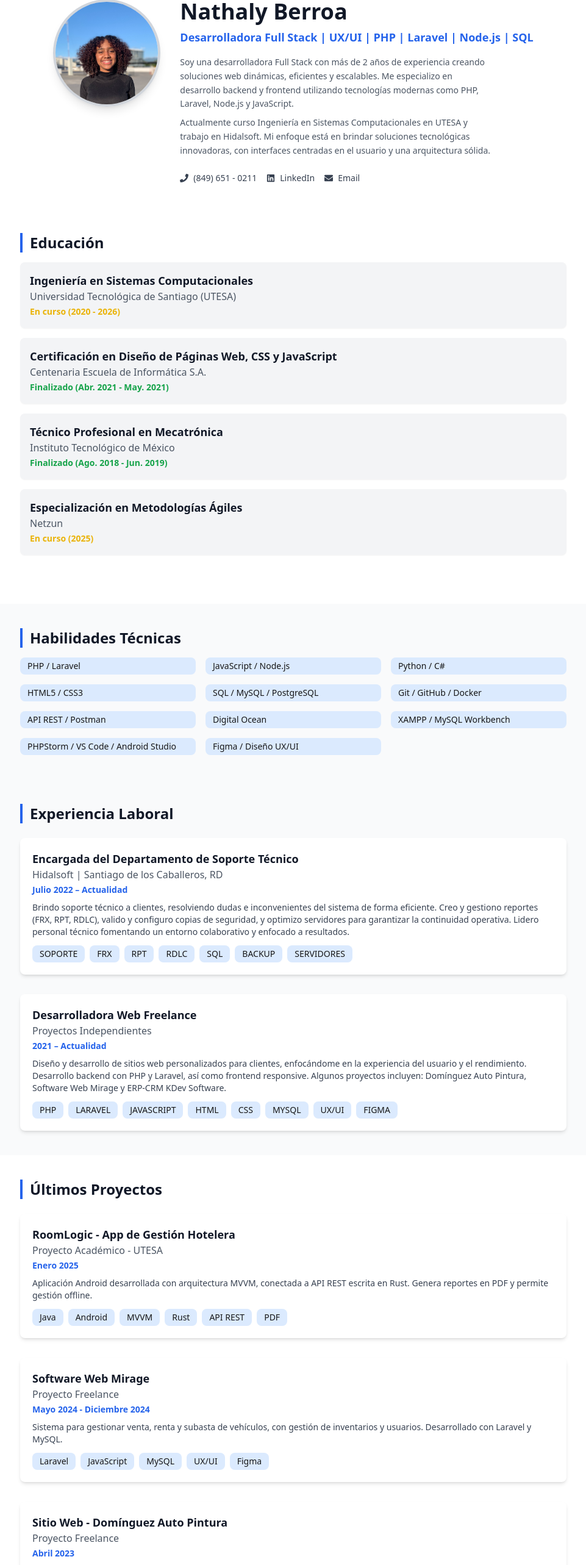
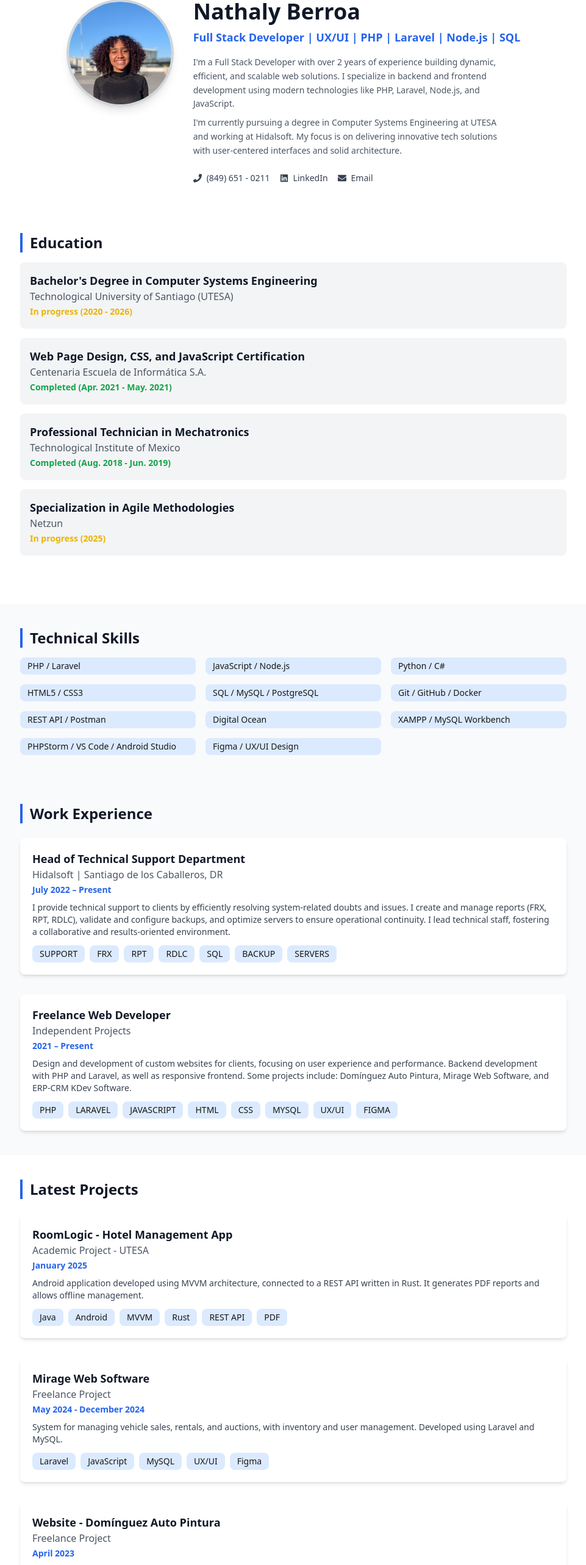
Before and after one commit to nmbf02/cv-nathalyberroa, a Next.js app: page / in a window 1280 px wide. Shown: the part 41-2607 px from the top of the page at 61% size, without its empty margins (159-1120 px from the left). Built offline with nearby package versions, Linux system fonts and the light colour scheme.

Commit message:
change languajes

```diff
--- a/app/components/Education.jsx
+++ b/app/components/Education.jsx
@@ -7,7 +7,7 @@ const Education = () => {
         <section className="py-10 px-6 md:px-20 bg-white dark:bg-black">
             <div className="max-w-4xl mx-auto">
 
-                {/* Educación */}
+                {/* Education */}
                 <motion.div
                     className="mb-10"
                     initial={{ opacity: 0, y: -20 }}
@@ -15,48 +15,48 @@ const Education = () => {
                     transition={{ duration: 0.5 }}
                 >
                     <h2 className="text-2xl font-bold text-gray-900 dark:text-white border-l-4 border-blue-600 pl-3">
-                        Educación
+                        Education
                     </h2>
 
                     <div className="mt-4 space-y-4">
                         <div className="bg-gray-100 dark:bg-gray-900 p-4 rounded-lg shadow-sm">
                             <h3 className="text-lg font-semibold text-gray-900 dark:text-gray-200">
-                                Ingeniería en Sistemas Computacionales
+                                Bachelor's Degree in Computer Systems Engineering
                             </h3>
                             <p className="text-gray-600 dark:text-gray-400">
-                                Universidad Tecnológica de Santiago (UTESA)
+                                Technological University of Santiago (UTESA)
                             </p>
-                            <span className="text-yellow-500 font-bold text-sm">En curso (2020 - 2026)</span>
+                            <span className="text-yellow-500 font-bold text-sm">In progress (2020 - 2026)</span>
                         </div>
 
                         <div className="bg-gray-100 dark:bg-gray-900 p-4 rounded-lg shadow-sm">
                             <h3 className="text-lg font-semibold text-gray-900 dark:text-gray-200">
-                                Certificación en Diseño de Páginas Web, CSS y JavaScript
+                                Web Page Design, CSS, and JavaScript Certification
                             </h3>
                             <p className="text-gray-600 dark:text-gray-400">
                                 Centenaria Escuela de Informática S.A.
                             </p>
-                            <span className="text-green-600 font-bold text-sm">Finalizado (Abr. 2021 - May. 2021)</span>
+                            <span className="text-green-600 font-bold text-sm">Completed (Apr. 2021 - May. 2021)</span>
                         </div>
 
                         <div className="bg-gray-100 dark:bg-gray-900 p-4 rounded-lg shadow-sm">
                             <h3 className="text-lg font-semibold text-gray-900 dark:text-gray-200">
-                                Técnico Profesional en Mecatrónica
+                                Professional Technician in Mechatronics
                             </h3>
                             <p className="text-gray-600 dark:text-gray-400">
-                                Instituto Tecnológico de México
+                                Technological Institute of Mexico
                             </p>
-                            <span className="text-green-600 font-bold text-sm">Finalizado (Ago. 2018 - Jun. 2019)</span>
+                            <span className="text-green-600 font-bold text-sm">Completed (Aug. 2018 - Jun. 2019)</span>
                         </div>
 
                         <div className="bg-gray-100 dark:bg-gray-900 p-4 rounded-lg shadow-sm">
                             <h3 className="text-lg font-semibold text-gray-900 dark:text-gray-200">
-                                Especialización en Metodologías Ágiles
+                                Specialization in Agile Methodologies
                             </h3>
                             <p className="text-gray-600 dark:text-gray-400">
                                 Netzun
                             </p>
-                            <span className="text-yellow-500 font-bold text-sm">En curso (2025)</span>
+                            <span className="text-yellow-500 font-bold text-sm">In progress (2025)</span>
                         </div>
                     </div>
                 </motion.div>
--- a/app/components/Experience.jsx
+++ b/app/components/Experience.jsx
@@ -4,19 +4,19 @@ import { motion } from "framer-motion";
 
 const experiences = [
     {
-        title: "Encargada del Departamento de Soporte Técnico",
-        company: "Hidalsoft | Santiago de los Caballeros, RD",
-        duration: "Julio 2022 – Actualidad",
+        title: "Head of Technical Support Department",
+        company: "Hidalsoft | Santiago de los Caballeros, DR",
+        duration: "July 2022 – Present",
         description:
-            "Brindo soporte técnico a clientes, resolviendo dudas e inconvenientes del sistema de forma eficiente. Creo y gestiono reportes (FRX, RPT, RDLC), valido y configuro copias de seguridad, y optimizo servidores para garantizar la continuidad operativa. Lidero personal técnico fomentando un entorno colaborativo y enfocado a resultados.",
-        technologies: ["SOPORTE", "FRX", "RPT", "RDLC", "SQL", "BACKUP", "SERVIDORES"],
+            "I provide technical support to clients by efficiently resolving system-related doubts and issues. I create and manage reports (FRX, RPT, RDLC), validate and configure backups, and optimize servers to ensure operational continuity. I lead technical staff, fostering a collaborative and results-oriented environment.",
+        technologies: ["SUPPORT", "FRX", "RPT", "RDLC", "SQL", "BACKUP", "SERVERS"],
     },
     {
-        title: "Desarrolladora Web Freelance",
-        company: "Proyectos Independientes",
-        duration: "2021 – Actualidad",
+        title: "Freelance Web Developer",
+        company: "Independent Projects",
+        duration: "2021 – Present",
         description:
-            "Diseño y desarrollo de sitios web personalizados para clientes, enfocándome en la experiencia del usuario y el rendimiento. Desarrollo backend con PHP y Laravel, así como frontend responsive. Algunos proyectos incluyen: Domínguez Auto Pintura, Software Web Mirage y ERP-CRM KDev Software.",
+            "Design and development of custom websites for clients, focusing on user experience and performance. Backend development with PHP and Laravel, as well as responsive frontend. Some projects include: Domínguez Auto Pintura, Mirage Web Software, and ERP-CRM KDev Software.",
         technologies: ["PHP", "LARAVEL", "JAVASCRIPT", "HTML", "CSS", "MYSQL", "UX/UI", "FIGMA"],
     },
 ];
@@ -26,17 +26,17 @@ const Experience = () => {
         <section className="py-10 px-6 md:px-20 bg-gray-50 dark:bg-black">
             <div className="max-w-4xl mx-auto">
 
-                {/* Título */}
+                {/* Title */}
                 <motion.h2
                     className="text-2xl font-bold text-gray-900 dark:text-white border-l-4 border-blue-600 pl-3 mb-6"
                     initial={{ opacity: 0, y: -20 }}
                     animate={{ opacity: 1, y: 0 }}
                     transition={{ duration: 0.5 }}
                 >
-                    Experiencia Laboral
+                    Work Experience
                 </motion.h2>
 
-                {/* Experiencias */}
+                {/* Experience List */}
                 <div className="space-y-8">
                     {experiences.map((exp, index) => (
                         <motion.div
@@ -51,7 +51,7 @@ const Experience = () => {
                             <span className="text-blue-600 font-bold text-sm">{exp.duration}</span>
                             <p className="text-gray-700 dark:text-gray-300 text-sm mt-2">{exp.description}</p>
 
-                            {/* Etiquetas de Tecnologías */}
+                            {/* Technology Tags */}
                             <div className="flex flex-wrap gap-2 mt-3">
                                 {exp.technologies.map((tech, i) => (
                                     <span key={i} className="bg-blue-100 dark:bg-blue-900 dark:text-white px-3 py-1 text-sm rounded-lg">
--- a/app/components/Hero.jsx
+++ b/app/components/Hero.jsx
@@ -7,7 +7,7 @@ import { FaLinkedin, FaEnvelope, FaPhone } from "react-icons/fa";
 const Hero = () => {
     return (
         <section className="flex flex-col md:flex-row items-center md:items-start justify-center text-left py-10 px-6 md:px-20 bg-white dark:bg-black">
-            {/* Foto */}
+            {/* Photo */}
             <motion.div
                 initial={{ opacity: 0, scale: 0.8 }}
                 animate={{ opacity: 1, scale: 1 }}
@@ -23,29 +23,29 @@ const Hero = () => {
                 />
             </motion.div>
 
-            {/* Información */}
+            {/* Info */}
             <motion.div
                 className="md:ml-8 mt-6 md:mt-0 text-center md:text-left"
                 initial={{ opacity: 0, x: -50 }}
                 animate={{ opacity: 1, x: 0 }}
                 transition={{ delay: 0.3 }}
             >
-                {/* Nombre y título */}
+                {/* Name and title */}
                 <h1 className="text-4xl font-bold text-gray-900 dark:text-white">Nathaly Berroa</h1>
                 <p className="text-lg text-blue-600 font-semibold mt-2">
-                    Desarrolladora Full Stack | UX/UI | PHP | Laravel | Node.js | SQL
+                    Full Stack Developer | UX/UI | PHP | Laravel | Node.js | SQL
                 </p>
 
-                {/* Descripción */}
+                {/* Description */}
                 <p className="text-gray-600 dark:text-gray-400 text-sm mt-4 leading-relaxed max-w-lg">
-                    Soy una desarrolladora Full Stack con más de 2 años de experiencia creando soluciones web dinámicas, eficientes y escalables. Me especializo en desarrollo backend y frontend utilizando tecnologías modernas como PHP, Laravel, Node.js y JavaScript.
+                    I'm a Full Stack Developer with over 2 years of experience building dynamic, efficient, and scalable web solutions. I specialize in backend and frontend development using modern technologies like PHP, Laravel, Node.js, and JavaScript.
                 </p>
 
                 <p className="text-gray-600 dark:text-gray-400 text-sm mt-2 leading-relaxed max-w-lg">
-                    Actualmente curso Ingeniería en Sistemas Computacionales en UTESA y trabajo en Hidalsoft. Mi enfoque está en brindar soluciones tecnológicas innovadoras, con interfaces centradas en el usuario y una arquitectura sólida.
+                    I'm currently pursuing a degree in Computer Systems Engineering at UTESA and working at Hidalsoft. My focus is on delivering innovative tech solutions with user-centered interfaces and solid architecture.
                 </p>
 
-                {/* Contacto */}
+                {/* Contact */}
                 <div className="flex justify-center md:justify-start items-center gap-4 mt-6">
                     <a
                         href="tel:+18496510211"
--- a/app/components/Projects.jsx
+++ b/app/components/Projects.jsx
@@ -4,27 +4,27 @@ import { motion } from "framer-motion";
 
 const projects = [
     {
-        title: "RoomLogic - App de Gestión Hotelera",
-        company: "Proyecto Académico - UTESA",
-        duration: "Enero 2025",
+        title: "RoomLogic - Hotel Management App",
+        company: "Academic Project - UTESA",
+        duration: "January 2025",
         description:
-            "Aplicación Android desarrollada con arquitectura MVVM, conectada a API REST escrita en Rust. Genera reportes en PDF y permite gestión offline.",
-        technologies: ["Java", "Android", "MVVM", "Rust", "API REST", "PDF"],
+            "Android application developed using MVVM architecture, connected to a REST API written in Rust. It generates PDF reports and allows offline management.",
+        technologies: ["Java", "Android", "MVVM", "Rust", "REST API", "PDF"],
     },
     {
-        title: "Software Web Mirage",
-        company: "Proyecto Freelance",
-        duration: "Mayo 2024 - Diciembre 2024",
+        title: "Mirage Web Software",
+        company: "Freelance Project",
+        duration: "May 2024 - December 2024",
         description:
-            "Sistema para gestionar venta, renta y subasta de vehículos, con gestión de inventarios y usuarios. Desarrollado con Laravel y MySQL.",
+            "System for managing vehicle sales, rentals, and auctions, with inventory and user management. Developed using Laravel and MySQL.",
         technologies: ["Laravel", "JavaScript", "MySQL", "UX/UI", "Figma"],
     },
     {
-        title: "Sitio Web - Domínguez Auto Pintura",
-        company: "Proyecto Freelance",
-        duration: "Abril 2023",
+        title: "Website - Domínguez Auto Pintura",
+        company: "Freelance Project",
+        duration: "April 2023",
         description:
-            "Diseño y desarrollo del sitio web corporativo para Domínguez Auto Pintura, una empresa dedicada al repintado y estética de vehículos. El sitio incluye información de servicios, portafolio visual, formulario de contacto y diseño responsivo optimizado para SEO.",
+            "Design and development of the corporate website for Domínguez Auto Pintura, a company specialized in vehicle repainting and aesthetics. The site includes service information, visual portfolio, contact form, and responsive SEO-optimized design.",
         technologies: ["PHP", "HTML", "CSS", "JavaScript", "Bootstrap", "SEO", "UX/UI"],
     },
 ];
@@ -34,17 +34,17 @@ const Projects = () => {
         <section className="py-10 px-6 md:px-20 bg-white dark:bg-black">
             <div className="max-w-4xl mx-auto">
 
-                {/* Título */}
+                {/* Title */}
                 <motion.h2
                     className="text-2xl font-bold text-gray-900 dark:text-white border-l-4 border-blue-600 pl-3 mb-6"
                     initial={{ opacity: 0, y: -20 }}
                     animate={{ opacity: 1, y: 0 }}
                     transition={{ duration: 0.5 }}
                 >
-                    Últimos Proyectos
+                    Latest Projects
                 </motion.h2>
 
-                {/* Proyectos */}
+                {/* Projects */}
                 <div className="space-y-8">
                     {projects.map((project, index) => (
                         <motion.div
@@ -59,7 +59,7 @@ const Projects = () => {
                             <span className="text-blue-600 font-bold text-sm">{project.duration}</span>
                             <p className="text-gray-700 dark:text-gray-300 text-sm mt-2">{project.description}</p>
 
-                            {/* Etiquetas de Tecnologías */}
+                            {/* Technology Tags */}
                             <div className="flex flex-wrap gap-2 mt-3">
                                 {project.technologies.map((tech, i) => (
                                     <span key={i} className="bg-blue-100 dark:bg-blue-900 dark:text-white px-3 py-1 text-sm rounded-lg">
--- a/app/components/Skills.jsx
+++ b/app/components/Skills.jsx
@@ -7,14 +7,14 @@ const Skills = () => {
         <section className="py-10 px-6 md:px-20 bg-gray-50 dark:bg-black">
             <div className="max-w-4xl mx-auto">
 
-                {/* Habilidades Técnicas */}
+                {/* Technical Skills */}
                 <motion.div
                     initial={{ opacity: 0, y: 20 }}
                     animate={{ opacity: 1, y: 0 }}
                     transition={{ duration: 0.5 }}
                 >
                     <h2 className="text-2xl font-bold text-gray-900 dark:text-white border-l-4 border-blue-600 pl-3">
-                        Habilidades Técnicas
+                        Technical Skills
                     </h2>
 
                     <div className="mt-4 grid grid-cols-2 md:grid-cols-3 gap-4 text-sm">
@@ -37,7 +37,7 @@ const Skills = () => {
                             Git / GitHub / Docker
                         </span>
                         <span className="bg-blue-100 dark:bg-blue-900 dark:text-white px-3 py-1 rounded-lg">
-                            API REST / Postman
+                            REST API / Postman
                         </span>
                         <span className="bg-blue-100 dark:bg-blue-900 dark:text-white px-3 py-1 rounded-lg">
                             Digital Ocean
@@ -49,7 +49,7 @@ const Skills = () => {
                             PHPStorm / VS Code / Android Studio
                         </span>
                         <span className="bg-blue-100 dark:bg-blue-900 dark:text-white px-3 py-1 rounded-lg">
-                            Figma / Diseño UX/UI
+                            Figma / UX/UI Design
                         </span>
                     </div>
                 </motion.div>
--- a/app/page.js
+++ b/app/page.js
@@ -5,4 +5,3 @@ export default function Home() {
 }
 
 // TODO Agregar foto
-// TODO Revisar orden
```
Also changed, not shown: app/components/Certifications.jsx (+9 -9 lines), app/components/Footer.jsx (+6 -6 lines), app/components/Languages.jsx (+5 -5 lines), app/components/References.jsx (+4 -4 lines).
